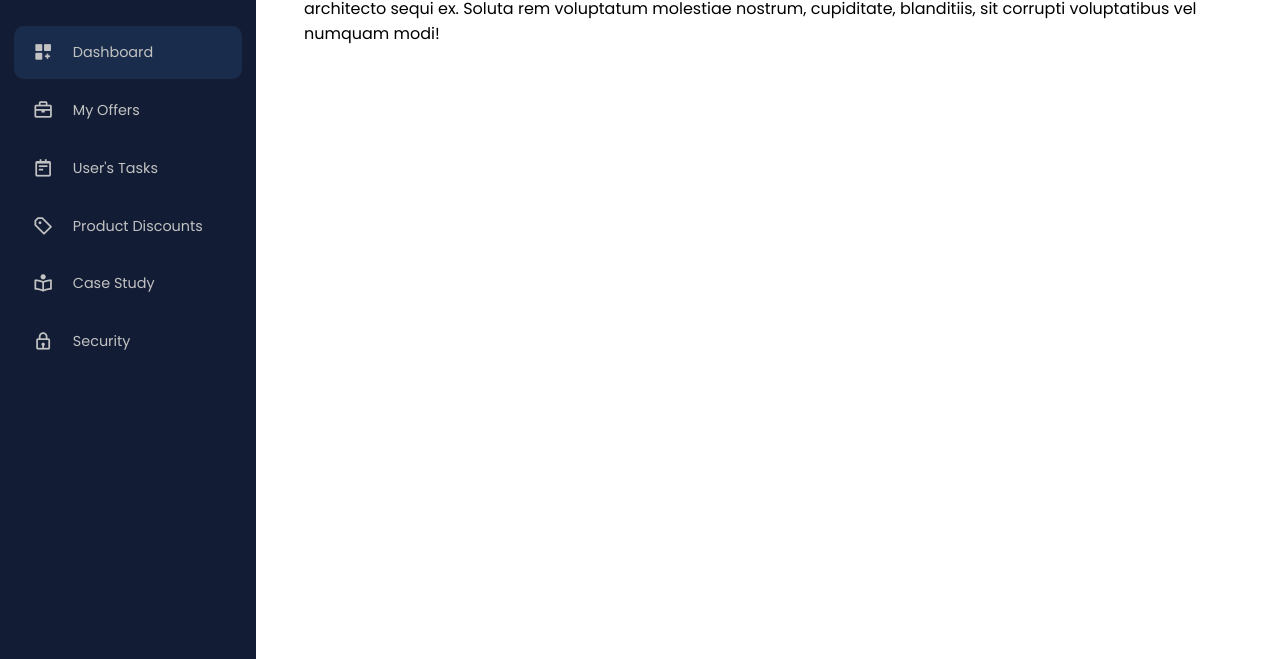
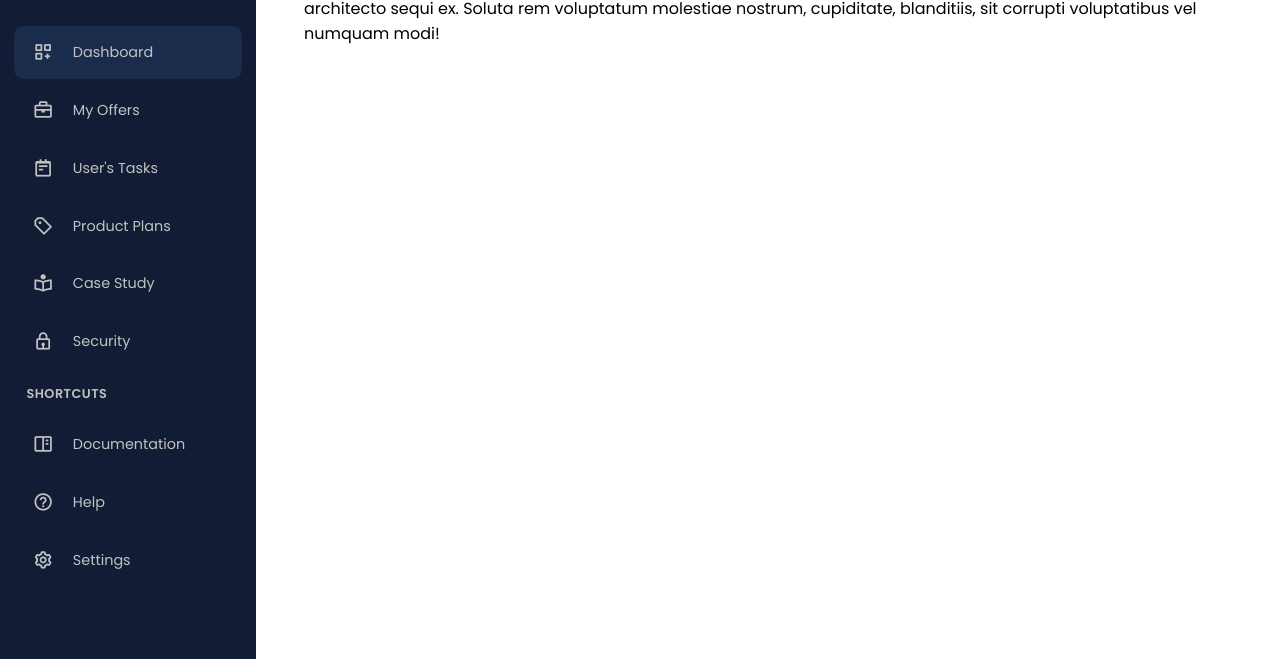
Before and after one commit to alex-kyriakou/just_a_sideBar_nav, a plain HTML site: page index.html in a window 1280 px wide. Shown: the part 141-800 px from the top of the page. Drawn offline with nearby package versions, Linux system fonts and the light colour scheme.

Commit message:
shortcuts

```diff
--- a/app.js
+++ b/app.js
@@ -3,6 +3,7 @@ const search = document.querySelector(".search");
 const input = document.getElementById("input");
 const sidebar_links = document.querySelectorAll(".sidebar-links a");
 const active_tab = document.querySelector(".active-tab ");
+const shortcuts = document.querySelector(".sidebar-links h4");
 
 let activeIndex;
 
@@ -19,11 +20,17 @@ shrinkBtn.addEventListener("click", () => {
 
 search.addEventListener("click", () => {
   document.body.classList.remove("shrink");
+
   search.lastElementChild.focus();
 });
 
 function moveActiveTab() {
   let topPosition = activeIndex * 58 + 2.5;
+
+  if (activeIndex > 5) {
+    topPosition += shortcuts.clientHeight;
+  }
+
   active_tab.style.top = `${topPosition}px`;
 }
 
--- a/index.html
+++ b/index.html
@@ -48,7 +48,7 @@
         <ul>
           <div class="active-tab"></div>
           <li>
-            <a href="#" class="active" data-active="0">
+            <a href="#" data-active="0">
               <div class="icons">
                 <i class="bx bx-customize"></i>
                 <i class="bx bxs-customize"></i>
@@ -89,7 +89,7 @@
                 <i class="bx bx-purchase-tag-alt"></i>
                 <i class="bx bxs-purchase-tag-alt"></i>
               </div>
-              <span class="link hide">Product Discounts</span>
+              <span class="link hide">Product Plans</span>
             </a>
           </li>
         </ul>
@@ -114,6 +114,39 @@
                 <i class="bx bxs-lock"></i>
               </div>
               <span class="link hide">Security</span>
+            </a>
+          </li>
+        </ul>
+        <!-- Shortcuts -->
+        <h4 class="hide">Shortcuts</h4>
+        <ul>
+          <li>
+            <a href="#" data-active="6">
+              <div class="icons">
+                <i class="bx bx-book-content"></i>
+                <i class="bx bxs-book-content"></i>
+              </div>
+              <span class="link hide">Documentation</span>
+            </a>
+          </li>
+
+          <li>
+            <a href="#" data-active="7">
+              <div class="icons">
+                <i class="bx bx-help-circle"></i>
+                <i class="bx bxs-help-circle"></i>
+              </div>
+              <span class="link hide">Help</span>
+            </a>
+          </li>
+
+          <li>
+            <a href="#" data-active="8">
+              <div class="icons">
+                <i class="bx bx-cog"></i>
+                <i class="bx bxs-cog"></i>
+              </div>
+              <span class="link hide">Settings</span>
             </a>
           </li>
         </ul>
--- a/styles/style.scss
+++ b/styles/style.scss
@@ -157,7 +157,6 @@ body.shrink .shrink-btn i {
 
 // Sidbar Links
 .sidebar-links {
-  // Active Tab
   ul {
     position: relative;
 
@@ -165,6 +164,7 @@ body.shrink .shrink-btn i {
       position: relative;
       padding: 2.5px 0;
     }
+    // Active Tab
     .active-tab {
       position: absolute;
       top: 2.5px;
@@ -183,6 +183,7 @@ body.shrink .shrink-btn i {
       display: flex;
       align-items: center;
       height: 3.3rem;
+      transition: opacity 0.3s;
 
       &:hover,
       a.active {
@@ -199,8 +200,12 @@ body.shrink .shrink-btn i {
       color: #c2c2c2;
     }
 
-    .link {
-      transition: opacity 0.3s 0.2s, color 0.3s;
+    span {
+      transition: opacity 0.3s 0.3s;
+
+      .link {
+        transition: opacity 0.3s 0.2s, color 0.3s;
+      }
     }
 
     .icons {
@@ -223,6 +228,21 @@ body.shrink .shrink-btn i {
       }
     }
   }
+  // Shortcuts Side Links
+  h4 {
+    position: relative;
+    font-size: 0.8rem;
+    font-weight: 600;
+    text-transform: uppercase;
+    padding: 0 0.8rem;
+    // margin-top: 3rem;
+    color: #c2c2c2;
+    letter-spacing: 0.5px;
+    height: 45px;
+    // background-color: red;
+    line-height: 45px;
+    transition: opacity 0.3s 0.3s;
+  }
 }
 
 // Main
```
Also changed, not shown: styles/style.css, 1 other file.
